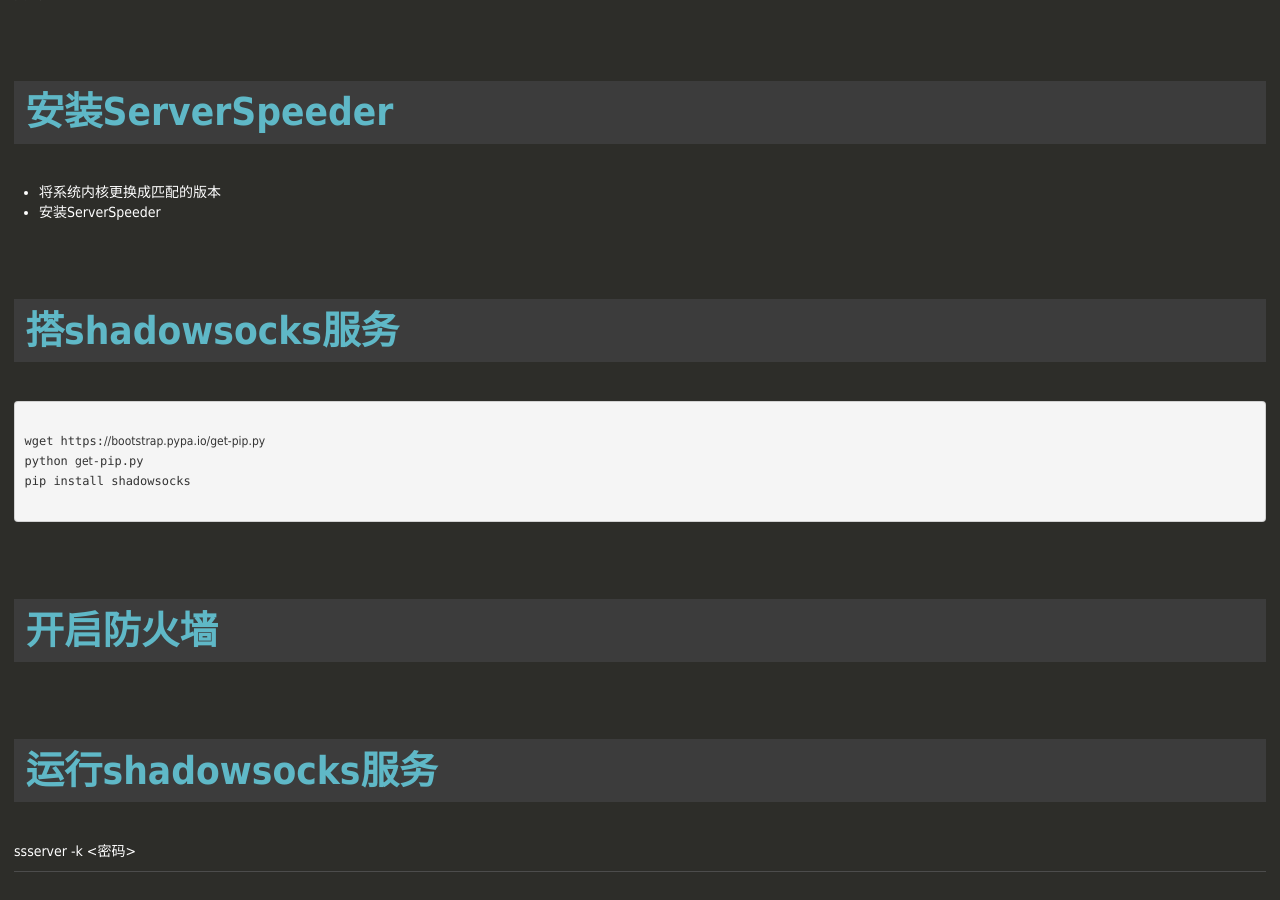
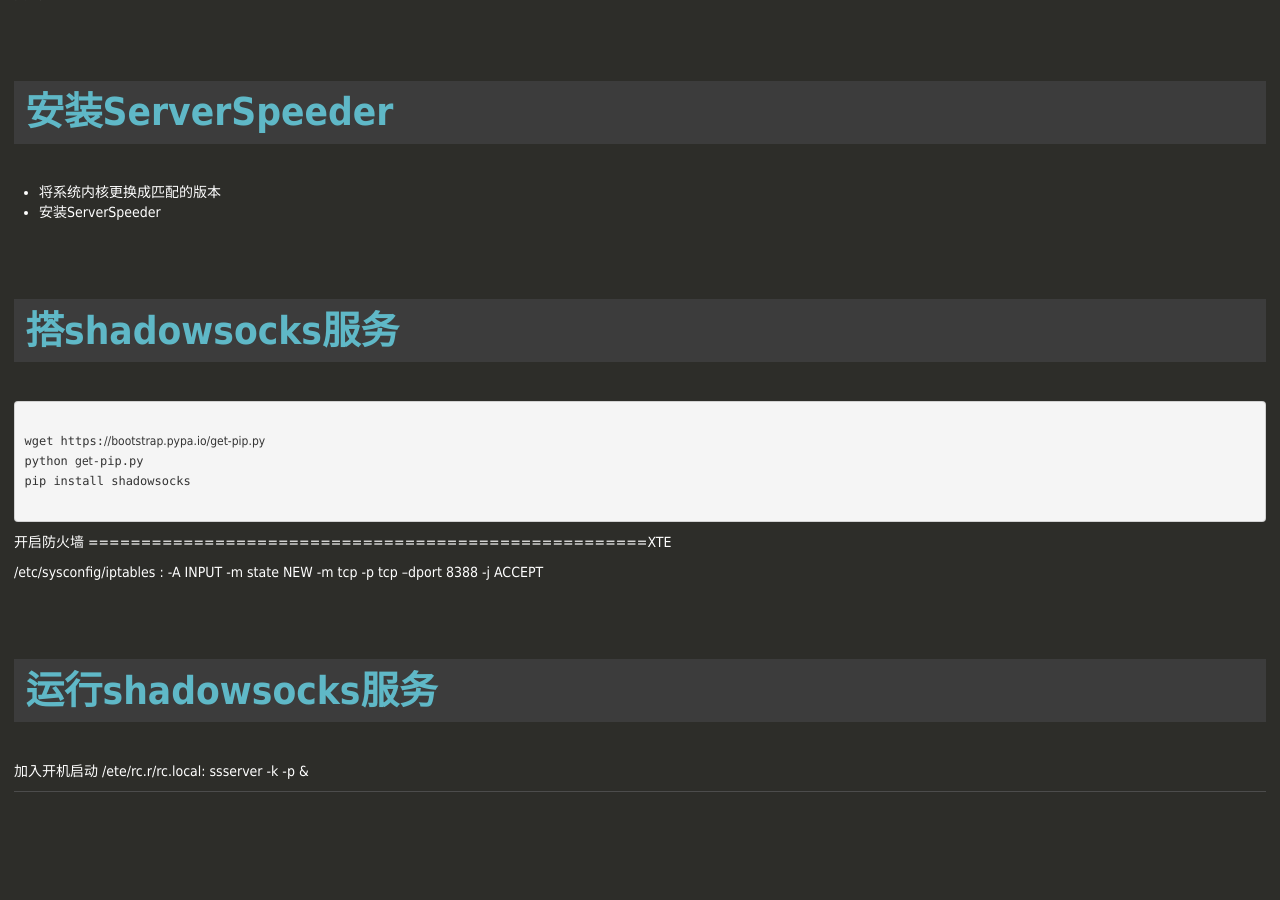
Before and after one commit to will-beta/will-beta.github.io, a Jekyll site: the page built from _posts/2016-7-4-setup-shadowsocks.md, in a window 1280 px wide and 900 px high, scrolled down 697 px. Built offline with Jekyll 4.4.1, drawn with Linux system fonts in a browser that asks for light colours; nearby versions of some CDN libraries; comment, search, counter and statistics services are not loaded; a style sheet for code colours, icons or effects is not loaded; after the commit the page ends 1517 px from its top, so only the background shows below that.

Commit message:
Update 2016-7-4-setup-shadowsocks.md

```diff
--- a/_posts/2016-7-4-setup-shadowsocks.md
+++ b/_posts/2016-7-4-setup-shadowsocks.md
@@ -69,15 +69,14 @@
 
 
 开启防火墙
-=====================================================
+=====================================================XTE
 
-
-
-
-
+/etc/sysconfig/iptables :
+-A INPUT -m state NEW -m tcp -p tcp --dport 8388 -j ACCEPT
 
 
 运行shadowsocks服务
 =====================================================
 
-ssserver -k <密码>
+加入开机启动 /ete/rc.r/rc.local:
+ssserver -k <password> -p <port> &
```
